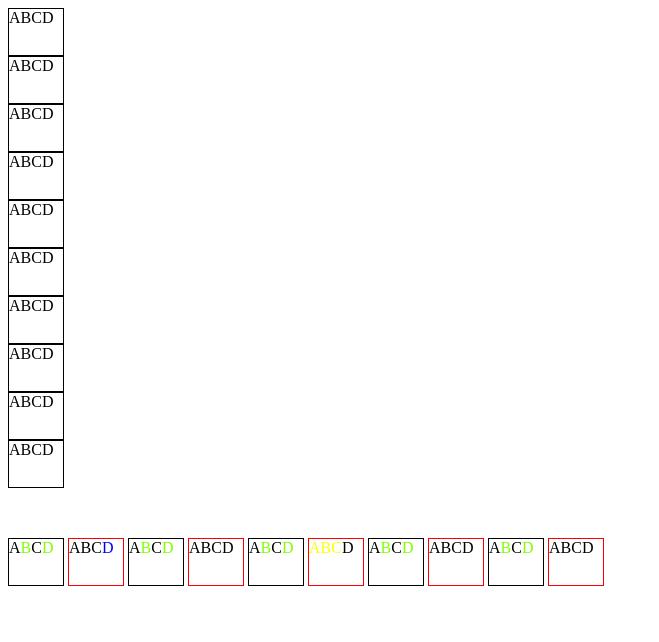
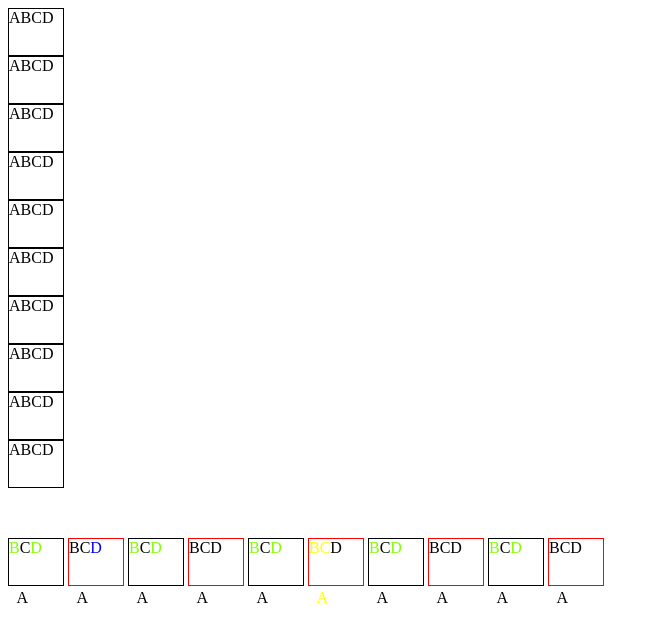
Before and after one commit to Azibatayam/WB-M1-D5, a plain HTML site: page index.html in a window 1280 px wide. Shown: the whole page, without its empty margins (0-659 px from the left). Drawn offline with Linux system fonts and the light colour scheme.

Commit message:
Exercise 6

```diff
--- a/style.css
+++ b/style.css
@@ -5,14 +5,16 @@
     border: 1px solid black;
     margin: 0px;
 }
+
 .Table-2 p{
     display:inline-block;
     width: 54px;
     height: 46px;
     border: 1px solid black;
     margin-top: 50px;
+    position: relative;
+}
 
-}
 .Table-2 > p:nth-child(2n){
     border: 1px solid red;
 }
@@ -26,7 +28,14 @@
     color: blue;
 
 }
+
 .Table-2 p:nth-child(6) > span:not(:last-of-type){
     color: yellow;
 
 }
+
+.Table-2 p > span:first-child{
+    position: absolute;
+    top: 50px;
+    right: 35px;
+}
```
